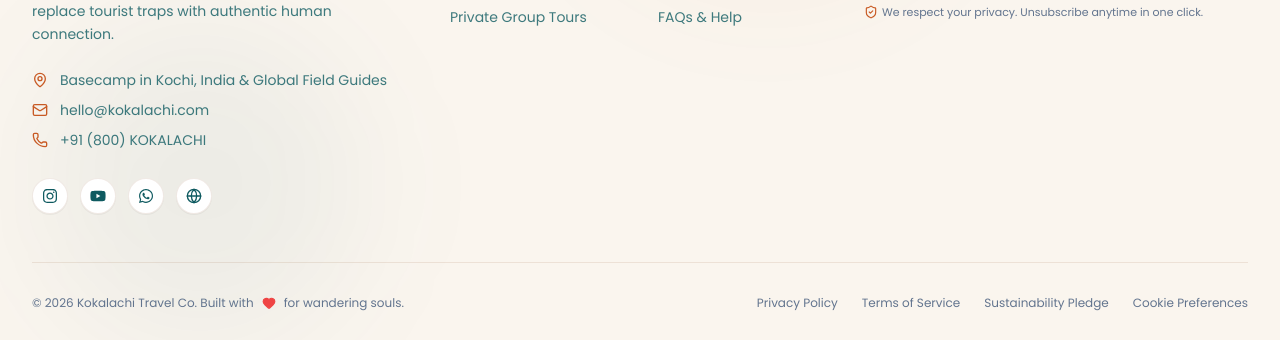
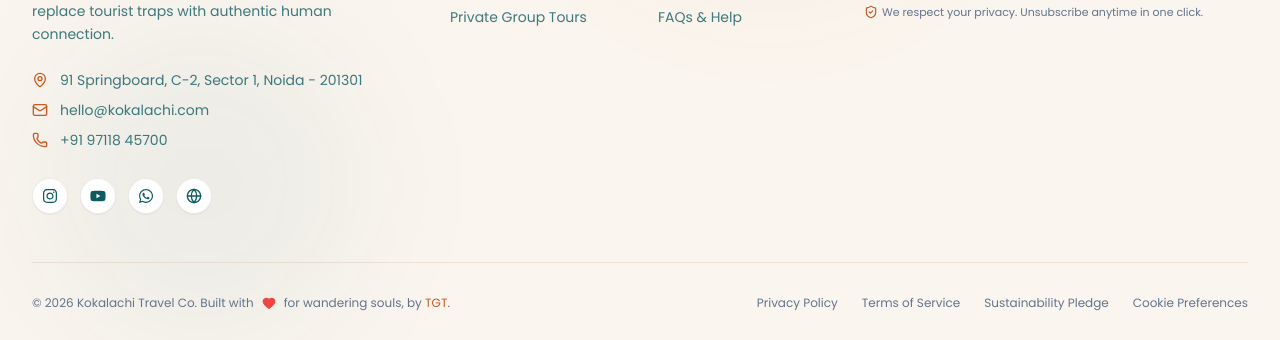
Before and after one commit to the-gold-technologies/kokalachi, a Next.js app: page / in a window 1280 px wide. Shown: the part 7932-8272 px from the top of the page. Built offline with nearby package versions, Linux system fonts and the light colour scheme.

Commit message:
feat: add Footer component with newsletter subscription and navigation links

```diff
--- a/src/components/layout/Footer.tsx
+++ b/src/components/layout/Footer.tsx
@@ -57,7 +57,7 @@
             <div className="space-y-2.5 pt-1 text-xs sm:text-sm text-[#0E5A60]/80 font-sans">
               <div className="flex items-center gap-3 hover:text-[#C85A24] transition-colors">
                 <MapPin className="w-4 h-4 text-[#C85A24] shrink-0" />
-                <span>Basecamp in Kochi, India &amp; Global Field Guides</span>
+                <span>91 Springboard, C-2, Sector 1, Noida - 201301</span>
               </div>
               <div className="flex items-center gap-3 hover:text-[#C85A24] transition-colors">
                 <Mail className="w-4 h-4 text-[#C85A24] shrink-0" />
@@ -65,7 +65,7 @@
               </div>
               <div className="flex items-center gap-3 hover:text-[#C85A24] transition-colors">
                 <Phone className="w-4 h-4 text-[#C85A24] shrink-0" />
-                <a href="tel:+919876543210">+91 (800) KOKALACHI</a>
+                <a href="tel:+919711845700">+91 97118 45700</a>
               </div>
             </div>
 
@@ -270,7 +270,16 @@
               © {new Date().getFullYear()} Kokalachi Travel Co. Built with
             </span>
             <Heart className="w-3.5 h-3.5 text-[#EF4444] fill-[#EF4444] inline-block mx-0.5" />
-            <span>for wandering souls.</span>
+            <span>for wandering souls, by{" "}
+              <a
+                href="https://thegoldtechnologies.com/"
+                target="_blank"
+                rel="noopener noreferrer"
+                className="text-[#C85A24] hover:underline font-normal transition-colors"
+              >
+                TGT
+              </a>
+            .</span>
           </p>
 
           <div className="flex flex-wrap items-center justify-center gap-6 text-slate-500">
```
Also changed, not shown: src/components/layout/image.png (deleted).
